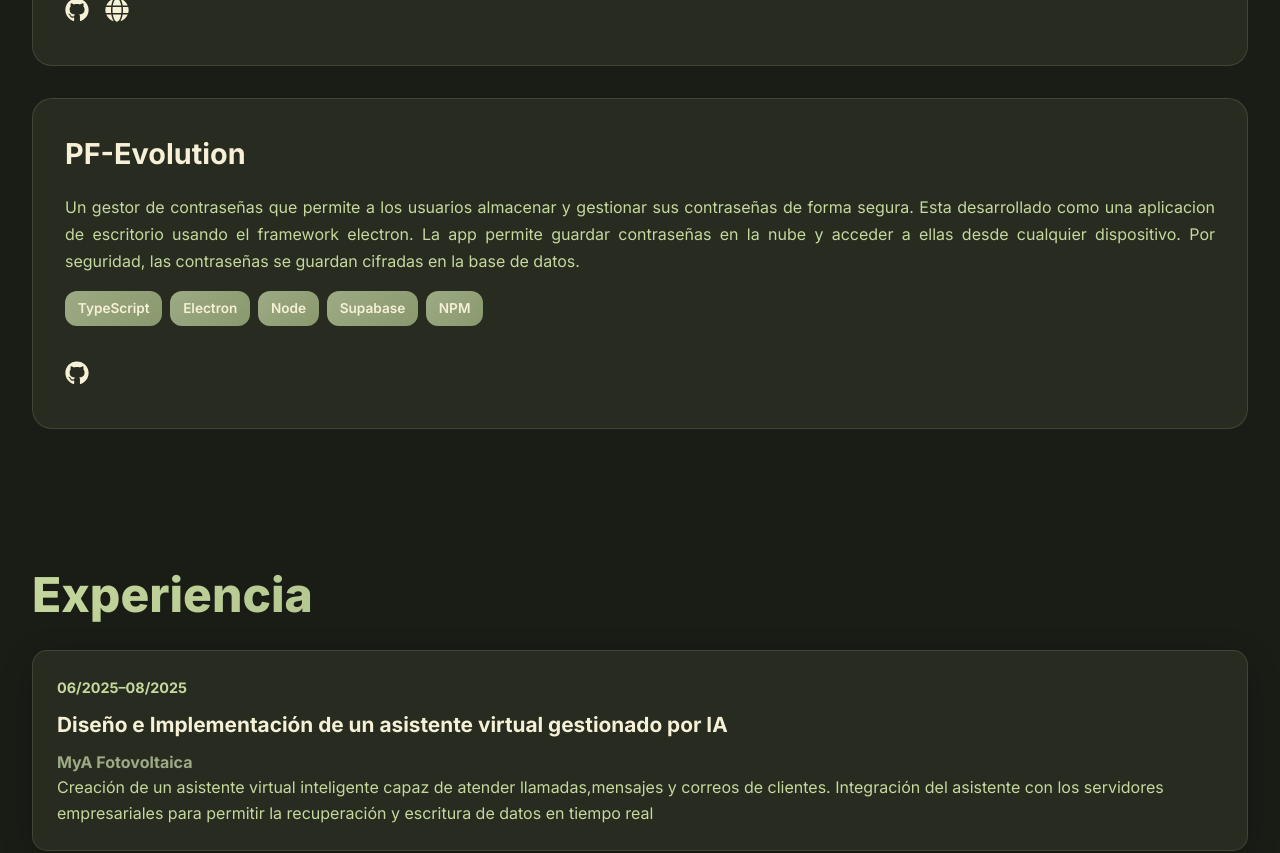
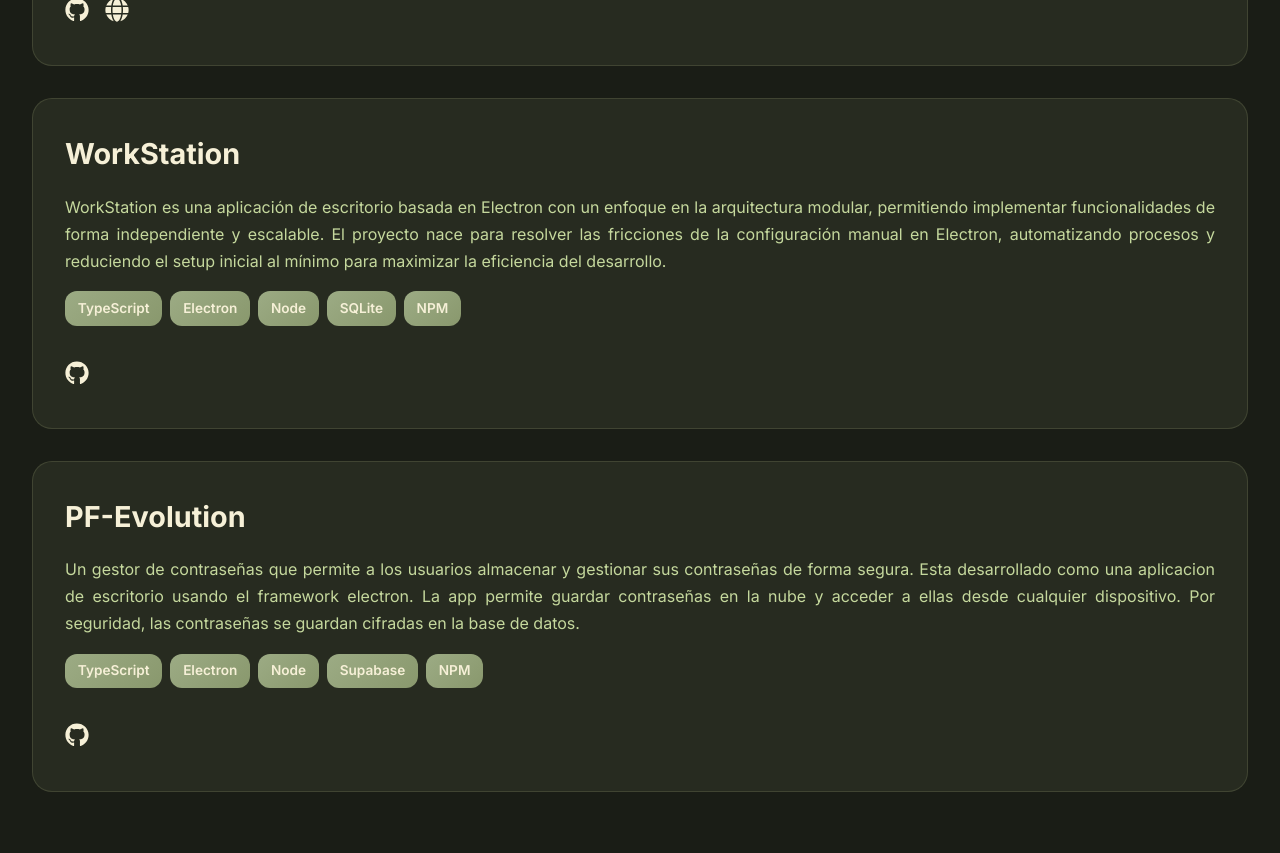
Before and after one commit to Yago-Rueda-24/Portfolio, a React (Vite) app: page /#/ in a window 1280 px wide. Shown: the part 1540-2393 px from the top of the page. Built offline with nearby package versions, Linux system fonts and the light colour scheme.

Commit message:
Añadido el proyecto workstation

```diff
--- a/src/pages/Home.jsx
+++ b/src/pages/Home.jsx
@@ -19,6 +19,7 @@ const SKILLS = [
     { name: "NestJS", category: "Frameworks", logoUrl: "https://cdn.jsdelivr.net/gh/devicons/devicon@latest/icons/nestjs/nestjs-original.svg" },
     { name: "FastAPI", category: "Frameworks", logoUrl: "https://cdn.jsdelivr.net/gh/devicons/devicon@latest/icons/fastapi/fastapi-original.svg" },
     { name: "React", category: "Frameworks", logoUrl: "https://cdn.jsdelivr.net/gh/devicons/devicon@latest/icons/react/react-original.svg" },
+    { name: "Electron", category: "Frameworks", logoUrl: "https://cdn.jsdelivr.net/gh/devicons/devicon@latest/icons/electron/electron-original.svg" },
     { name: "HTTP", category: "Frameworks", logoUrl: "https://cdn-icons-png.flaticon.com/512/2165/2165004.png" },
     { name: "Sql", category: "Herramientas", logoUrl: "https://cdn.jsdelivr.net/gh/devicons/devicon@latest/icons/postgresql/postgresql-original.svg" },
     { name: "Git", category: "Herramientas", logoUrl: "https://cdn.jsdelivr.net/gh/devicons/devicon@latest/icons/git/git-original.svg" },
@@ -103,11 +104,18 @@ export default function Home() {
                     prod={"https://apptareas-front.onrender.com"}
                      />
                      <BigProject
+                    title={"WorkStation"}
+                    description={"WorkStation es una aplicación de escritorio basada en Electron con un enfoque en la arquitectura modular, permitiendo implementar funcionalidades de forma independiente y escalable. El proyecto nace para resolver las fricciones de la configuración manual en Electron, automatizando procesos y reduciendo el setup inicial al mínimo para maximizar la eficiencia del desarrollo."}
+                    github={"https://github.com/Yago-Rueda-24/WorkStation"}
+                    tech={["TypeScript","Electron","Node", "SQLite", "NPM"]}
+                     />
+                     <BigProject
                     title={"PF-Evolution"}
                     description={"Un gestor de contraseñas que permite a los usuarios almacenar y gestionar sus contraseñas de forma segura. Esta desarrollado como una aplicacion de escritorio usando el framework electron. La app permite guardar contraseñas en la nube y acceder a ellas desde cualquier dispositivo. Por seguridad, las contraseñas se guardan cifradas en la base de datos."}
                     github={"https://github.com/Yago-Rueda-24/PF-Evolution"}
                     tech={["TypeScript","Electron","Node", "Supabase", "NPM"]}
                      />
+
 
                 </div>
             </section>
```
